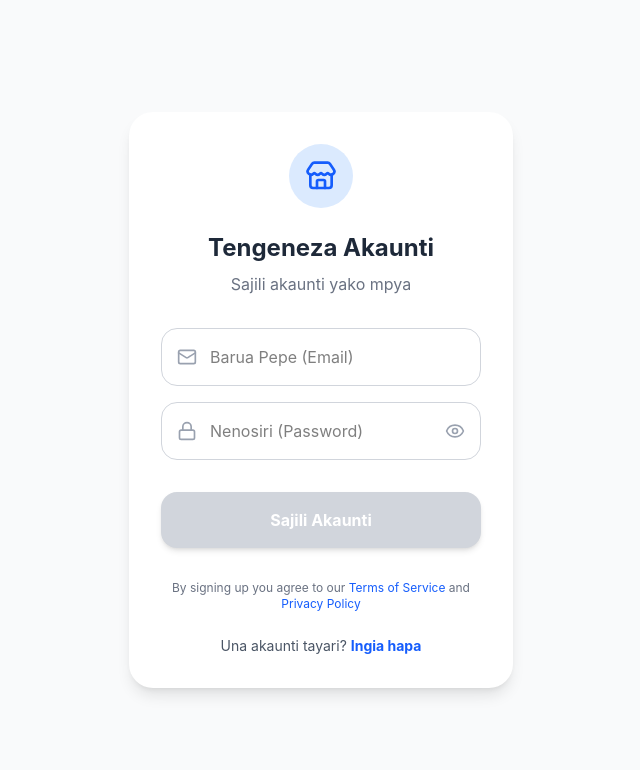
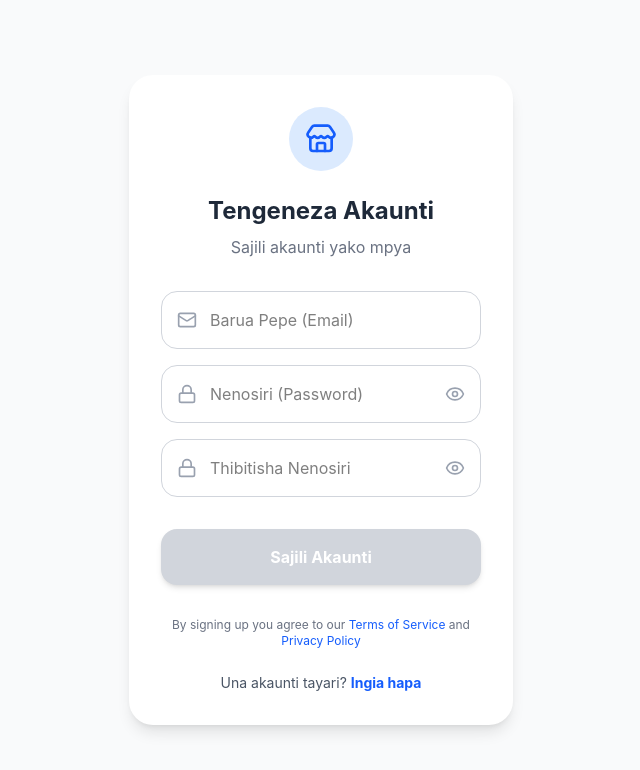
Before and after one commit to bugumyajovin8-jexes/cloud_pos, a React (Vite) app: page /register in a window 1280 px wide. Shown: the top 770 px of the page, without its empty margins (319-959 px from the left). Built offline with nearby package versions, Linux system fonts and the light colour scheme; no server answers.

Commit message:
Update Register.tsx

```diff
--- a/src/pages/Register.tsx
+++ b/src/pages/Register.tsx
@@ -9,7 +9,9 @@ export default function Register() {
   const navigate = useNavigate();
   const [email, setEmail] = useState('');
   const [password, setPassword] = useState('');
+  const [confirmPassword, setConfirmPassword] = useState('');
   const [showPassword, setShowPassword] = useState(false);
+  const [showConfirmPassword, setShowConfirmPassword] = useState(false);
   const [error, setError] = useState('');
   const [success, setSuccess] = useState('');
   const [loading, setLoading] = useState(false);
@@ -19,6 +21,12 @@ export default function Register() {
     setError('');
     setSuccess('');
     setLoading(true);
+
+    if (password !== confirmPassword) {
+      setError('Nenosiri hazilingani. Tafadhali hakikisha nenosiri zote mbili ni sawa.');
+      setLoading(false);
+      return;
+    }
 
     try {
       // 1. Sign up with Supabase Auth
@@ -125,12 +133,30 @@ export default function Register() {
               {showPassword ? <EyeOff className="w-5 h-5" /> : <Eye className="w-5 h-5" />}
             </button>
           </div>
+          <div className="relative">
+            <Lock className="absolute left-4 top-1/2 -translate-y-1/2 text-gray-400 w-5 h-5" />
+            <input
+              type={showConfirmPassword ? "text" : "password"}
+              value={confirmPassword}
+              onChange={e => { setConfirmPassword(e.target.value); setError(''); }}
+              className="w-full pl-12 pr-12 py-4 border border-gray-300 rounded-2xl focus:ring-2 focus:ring-blue-500 outline-none"
+              placeholder="Thibitisha Nenosiri"
+              required
+            />
+            <button
+              type="button"
+              onClick={() => setShowConfirmPassword(!showConfirmPassword)}
+              className="absolute right-4 top-1/2 -translate-y-1/2 text-gray-400 hover:text-gray-600 transition-colors"
+            >
+              {showConfirmPassword ? <EyeOff className="w-5 h-5" /> : <Eye className="w-5 h-5" />}
+            </button>
+          </div>
           {error && <p className="text-red-500 text-sm mt-2">{error}</p>}
           {success && <p className="text-green-600 text-sm mt-2 bg-green-50 p-3 rounded-xl border border-green-200">{success}</p>}
 
           <button
             type="submit"
-            disabled={!email || !password || loading}
+            disabled={!email || !password || !confirmPassword || loading}
             className="w-full bg-blue-600 disabled:bg-gray-300 text-white font-bold py-4 rounded-2xl shadow-md transition-colors mt-4"
           >
             {loading ? 'Inasajili...' : 'Sajili Akaunti'}
```
